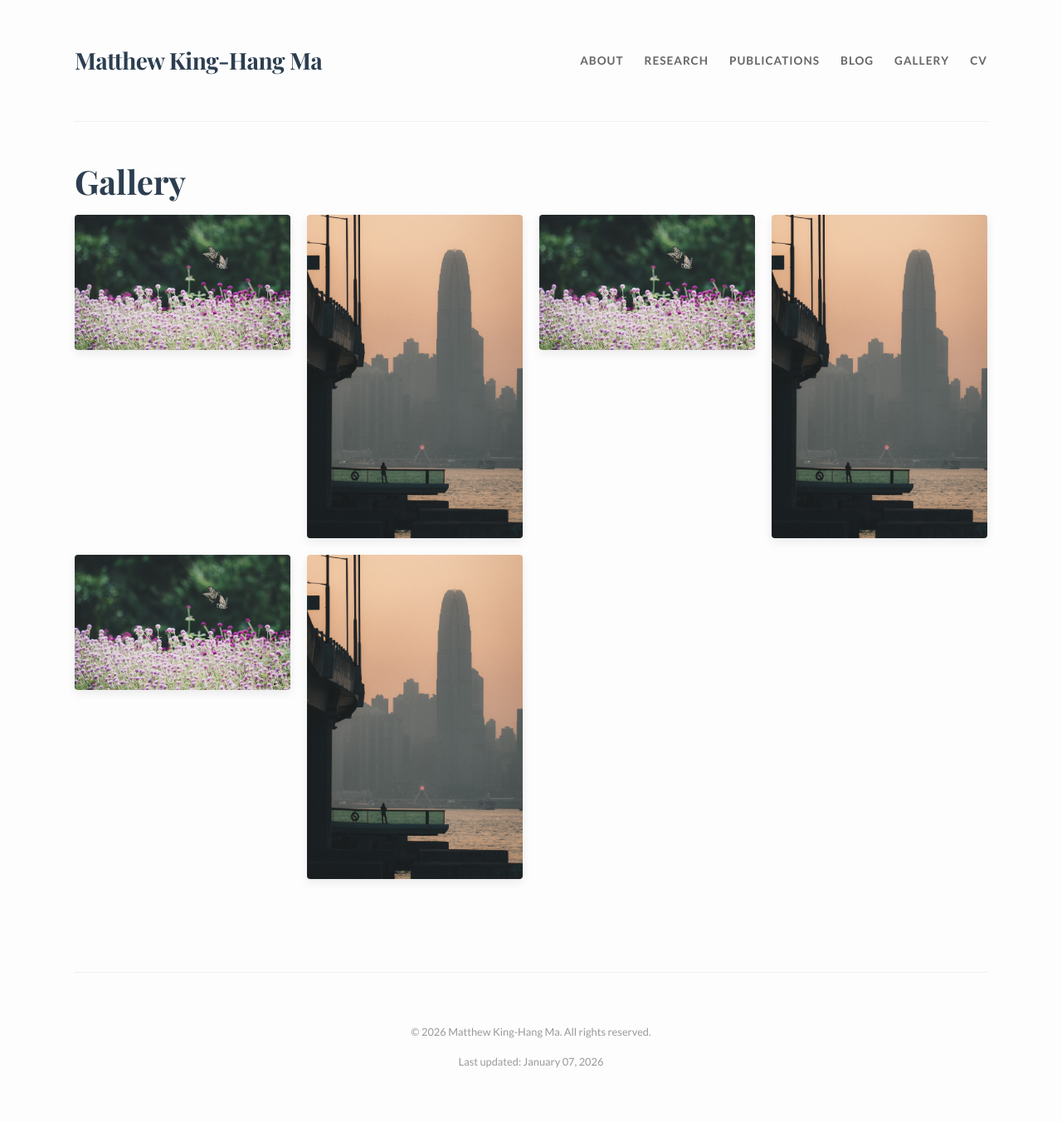
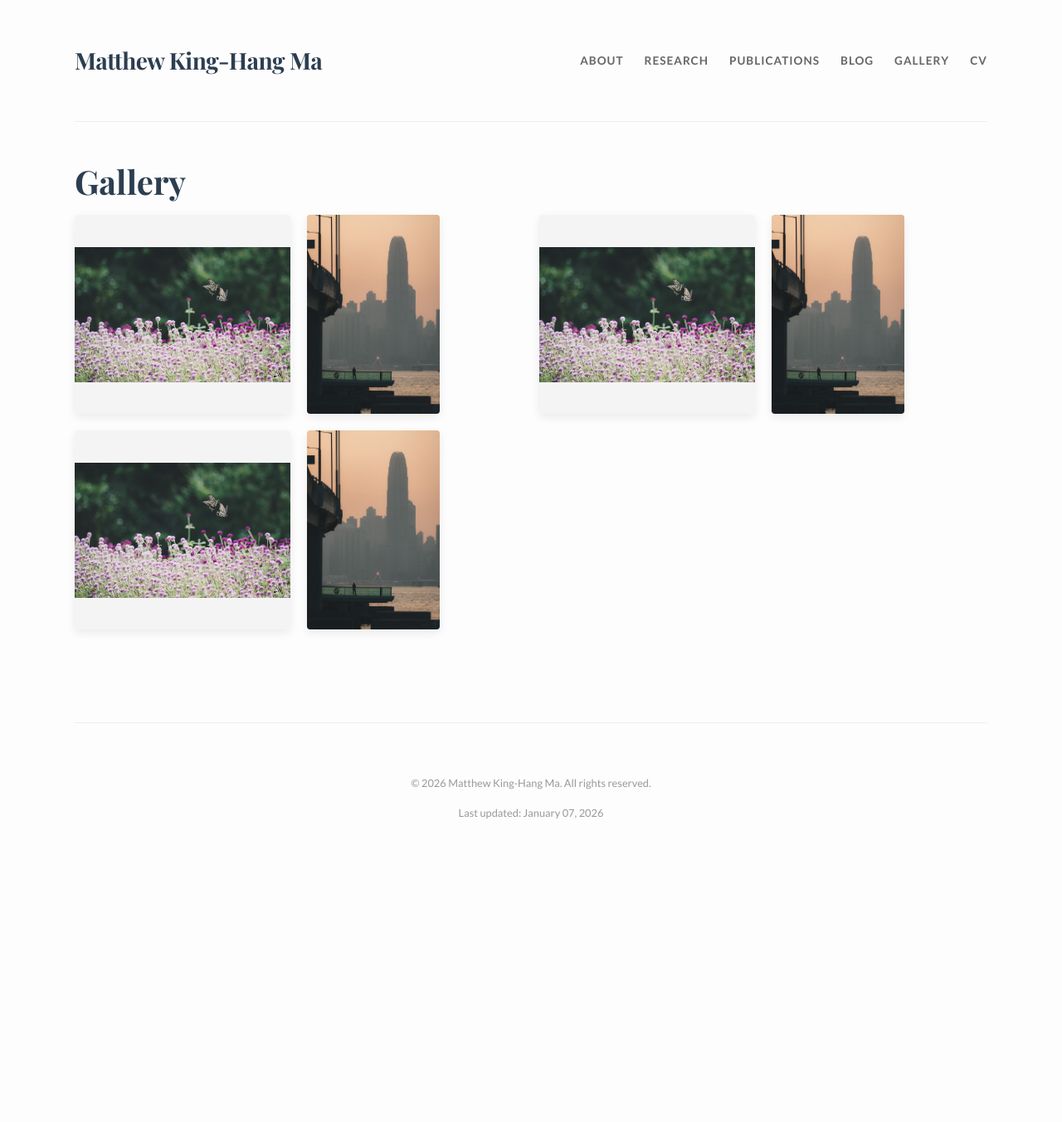
Before and after one commit to neurothew/neurothew.github.io, a Jekyll site: the page built from gallery.md, in a window 1280 px wide. Shown: the whole page at 83% size. Built offline with Jekyll 4.4.1, drawn with Linux system fonts in a browser that asks for light colours; after the commit the page ends 1053 px from its top, so only the background shows below that.

Commit message:
update gallery

```diff
--- a/_layouts/default.html
+++ b/_layouts/default.html
@@ -313,32 +313,19 @@
       gap: 20px;
       margin-bottom: 2rem;
     }
-    /* .gallery-photo-landscape {
-      width: 100%;
-      height: 220px;
-      object-fit: cover;
-      border-radius: 4px;
-      box-shadow: 0 4px 12px rgba(0,0,0,0.08);
-      transition: transform 0.2s;
-    }
-    .gallery-photo-portrait {
-      width: 100%;
-      height: 340px;
-      object-fit: cover;
-      border-radius: 4px;
-      box-shadow: 0 4px 12px rgba(0,0,0,0.08);
-      transition: transform 0.2s;
-    } */
 
     .gallery-photo-landscape,
     .gallery-photo-portrait {
-      width: 100%;
-      object-fit: cover;
+      height: 240px;         /* Fixed height for all images */
+      width: auto;           /* Width adapts to aspect ratio */
+      max-width: 100%;       /* Prevents overflow in grid cell */
+      object-fit: contain;   /* Show full image, no cropping */
       border-radius: 4px;
       box-shadow: 0 4px 12px rgba(0,0,0,0.08);
       transition: transform 0.2s cubic-bezier(.4,2,.6,1), z-index 0s;
       position: relative;
       z-index: 1;
+      background: #f4f4f4;   /* Optional: subtle background for empty space */
     }
 
     .gallery-photo-landscape:hover,
@@ -346,12 +333,6 @@
       transform: scale(1.15);
       z-index: 10;
     }
-/*
-
-    .gallery-photo-landscape:hover,
-    .gallery-photo-portrait:hover {
-      transform: scale(1.03);
-    } */
 
   </style>
 </head>
```
